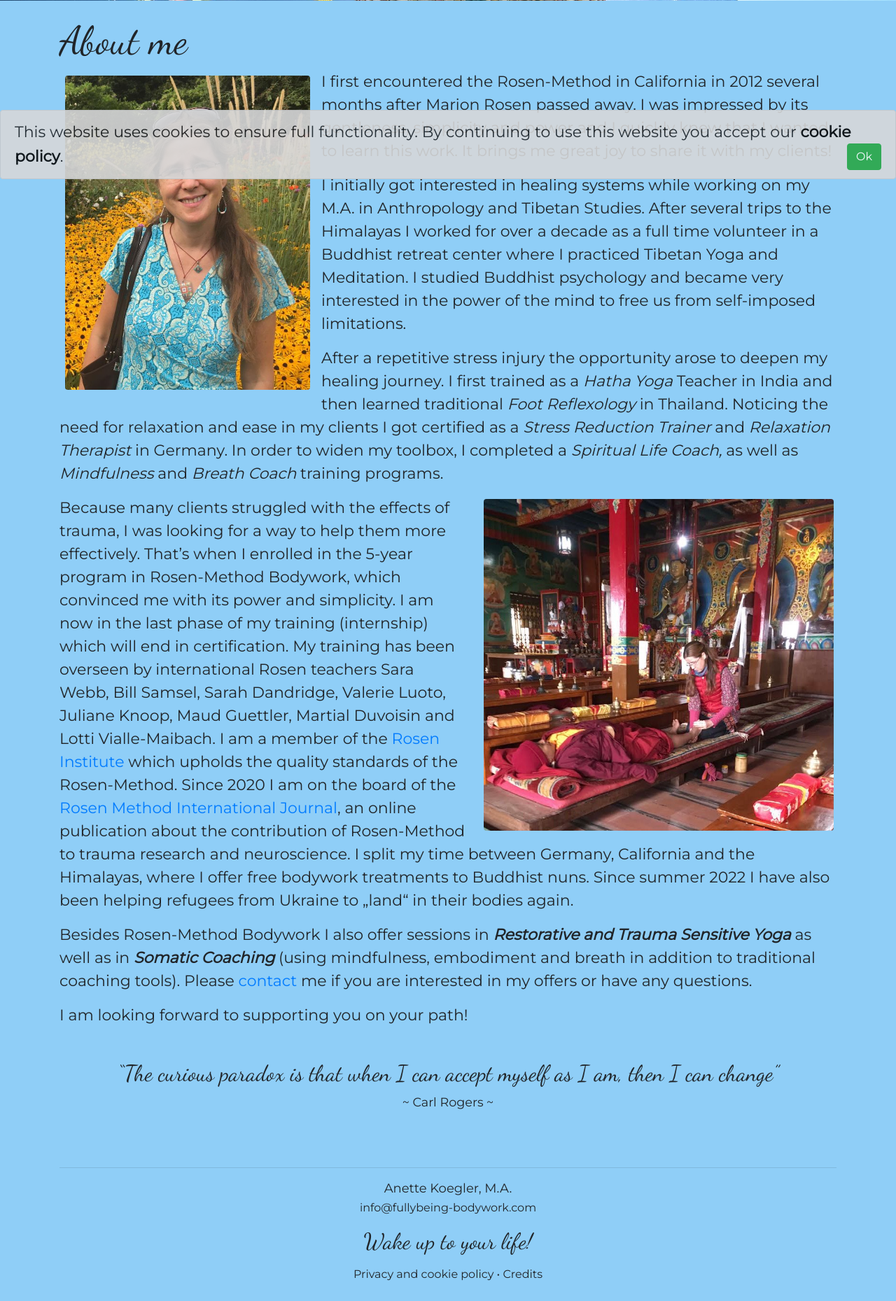
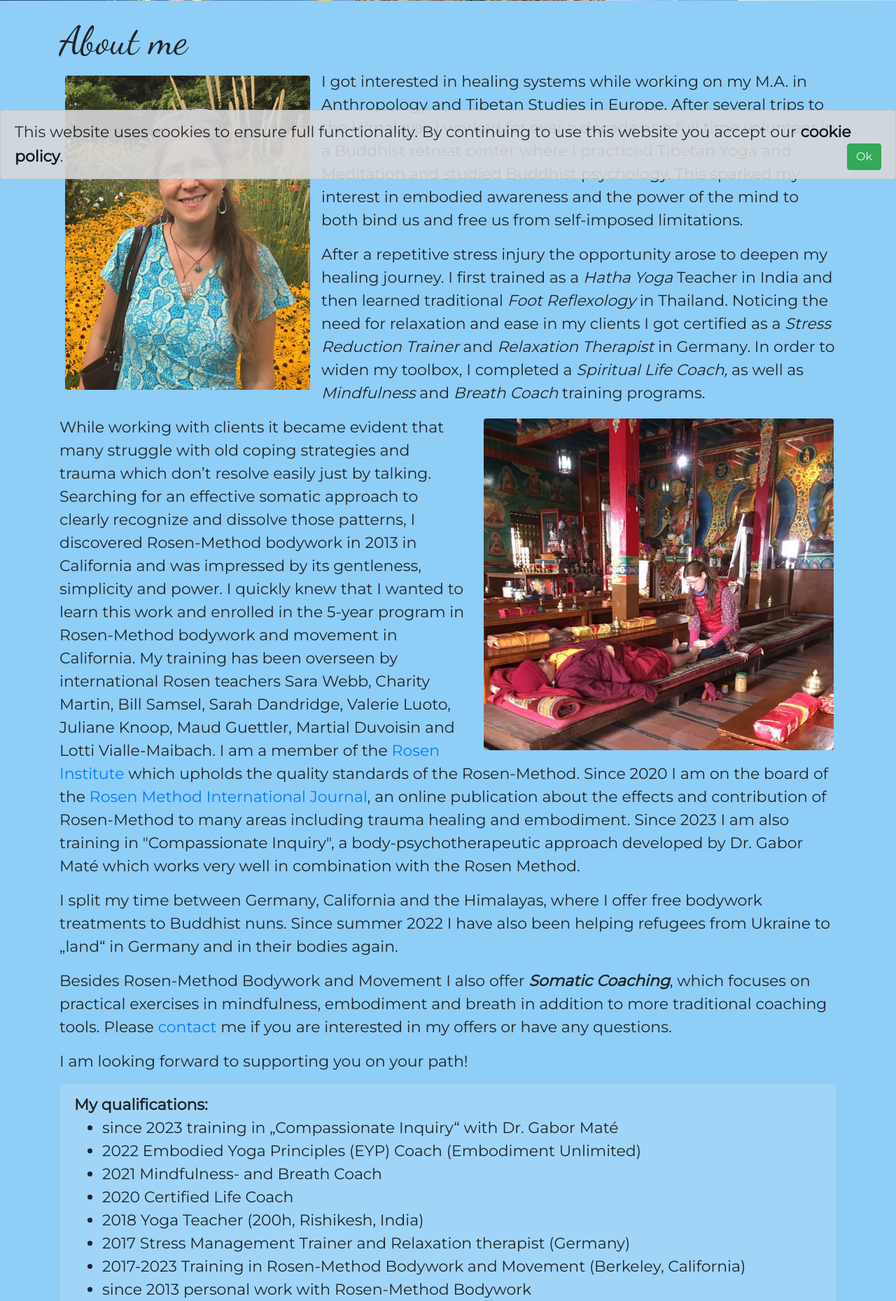
Before and after one commit to thorndeux/webpage_anette, a Flask app: page /about in a window 1280 px wide. Shown: the part 544-2403 px from the top of the page at 70% size. Before the commit the page ends 2374 px from the top, so only its background shows below. Run offline with Flask 2, Linux system fonts and the light colour scheme; some libraries are stand-ins or nearby versions.

Commit message:
feat: Update `About me` content
- Makes editorial changes to `About me` page
- Adjusts pricing information on `Session` page

```diff
--- a/static/css/styles.css
+++ b/static/css/styles.css
@@ -235,6 +235,10 @@ picture {
   }
 }
 
-.text-box {
+.text-box-session {
   background-color: #ffe0b3 !important;
 }
+
+.text-box-about {
+  background-color: #a0d5f8 !important;
+}
--- a/templates/about.html
+++ b/templates/about.html
@@ -1,16 +1,58 @@
-{% extends "layout.html" %} {% block description_de -%} Die Arbeit mit der
-Rosen-Methode macht mir viel Freude. Sie passt mit ihrer sanften und
-respektvollen Berührung wunderbar zu meiner Arbeit als Entspannungstherapeutin
-und Mindfulness Coach. {%- endblock description_de %} {% block description_en
--%} I enjoy helping my clients with Rosen-Method bodywork sessions. With its
-gentle and mindful touch it complements my work as a Relaxation Teacher and
-Mindfulness Coach. {%- endblock description_en %} {% block title_de %} Über
-Mich: Anette Kögler {% endblock title_de %} {% block title_en %} About Me:
-Anette Koegler {% endblock title_en %} {% block color %} #8fcef7 {% endblock %}
-{% block slogan %} {% endblock %} {% block slogan2 %} {% endblock %} {% set img
-= "stupa" %} {% set alt = "Prayer Flags" %} {% block alert %} {% endblock %} {%
-block heading %} <span lang="en">About me</span><span lang="de">Über mich</span>
-{% endblock %} {% block main %}
+<!-- prettier-ignore -->
+{% extends "layout.html" %}
+
+<!-- prettier-ignore -->
+{% block description_de -%}
+  Die Arbeit mit der Rosen-Methode macht mir viel Freude. Sie passt mit ihrer sanften und
+  respektvollen Berührung wunderbar zu meiner Arbeit als Entspannungstherapeutin
+  und Mindfulness Coach.
+{%- endblock description_de %}
+
+<!-- prettier-ignore -->
+{% block description_en -%}
+  I enjoy helping my clients with Rosen-Method bodywork sessions. With its
+  gentle and mindful touch it complements my work as a Relaxation Teacher and
+  Mindfulness Coach.
+{%- endblock description_en %}
+
+<!-- prettier-ignore -->
+{% block title_de %}
+  Über Mich: Anette Kögler
+{% endblock title_de %}
+
+<!-- prettier-ignore -->
+{% block title_en %}
+  About Me: Anette Koegler
+{% endblock title_en %}
+
+<!-- prettier-ignore -->
+{% block color %}
+  #8fcef7
+{% endblock %}
+
+<!-- prettier-ignore -->
+{% block slogan %}
+{% endblock %}
+
+<!-- prettier-ignore -->
+{% block slogan2 %}
+{% endblock %}
+
+<!-- prettier-ignore -->
+{% set img = "stupa" %}
+{% set alt = "Prayer Flags" %}
+
+<!-- prettier-ignore -->
+{% block alert %} {% endblock %}
+
+<!-- prettier-ignore -->
+{% block heading %}
+<span lang="en">About me</span>
+<span lang="de">Über mich</span>
+{% endblock %}
+
+<!-- prettier-ignore -->
+{% block main %}
 <img
   src="static/images/Anette_2_cropped.jpg"
   class="img-fluid blockPic rounded float-left m-2 mr-3 ml-0"
@@ -19,18 +61,12 @@ block heading %} <span lang="en">About me</span><span lang="de">Über mich</span
 />
 <div lang="en">
   <p>
-    I first encountered the Rosen-Method in California in 2012 several months
-    after Marion Rosen passed away. I was impressed by its gentleness,
-    simplicity and power and I quickly knew that I wanted to learn this work. It
-    brings me great joy to share it with my clients!
-  </p>
-  <p>
-    I initially got interested in healing systems while working on my M.A. in
-    Anthropology and Tibetan Studies. After several trips to the Himalayas I
-    worked for over a decade as a full time volunteer in a Buddhist retreat
-    center where I practiced Tibetan Yoga and Meditation. I studied Buddhist
-    psychology and became very interested in the power of the mind to free us
-    from self-imposed limitations.
+    I got interested in healing systems while working on my M.A. in Anthropology
+    and Tibetan Studies in Europe. After several trips to the Himalayas I worked
+    for over a decade as a full time volunteer in a Buddhist retreat center
+    where I practiced Tibetan Yoga and Meditation and studied Buddhist
+    psychology. This sparked my interest in embodied awareness and the power of
+    the mind to both bind us and free us from self-imposed limitations.
   </p>
   <p>
     After a repetitive stress injury the opportunity arose to deepen my healing
@@ -48,34 +84,64 @@ block heading %} <span lang="en">About me</span><span lang="de">Über mich</span
     alt="Foot massage"
   />
   <p class="text-left text-md-justify">
-    Because many clients struggled with the effects of trauma, I was looking for
-    a way to help them more effectively. That’s when I enrolled in the 5-year
-    program in Rosen-Method Bodywork, which convinced me with its power and
-    simplicity. I am now in the last phase of my training (internship) which
-    will end in certification. My training has been overseen by international
-    Rosen teachers Sara Webb, Bill Samsel, Sarah Dandridge, Valerie Luoto,
-    Juliane Knoop, Maud Guettler, Martial Duvoisin and Lotti Vialle-Maibach. I
-    am a member of the
+    While working with clients it became evident that many struggle with old
+    coping strategies and trauma which don’t resolve easily just by talking.
+    Searching for an effective somatic approach to clearly recognize and
+    dissolve those patterns, I discovered Rosen-Method bodywork in 2013 in
+    California and was impressed by its gentleness, simplicity and power. I
+    quickly knew that I wanted to learn this work and enrolled in the 5-year
+    program in Rosen-Method bodywork and movement in California. My training has
+    been overseen by international Rosen teachers Sara Webb, Charity Martin,
+    Bill Samsel, Sarah Dandridge, Valerie Luoto, Juliane Knoop, Maud Guettler,
+    Martial Duvoisin and Lotti Vialle-Maibach. I am a member of the
     <a href="https://roseninstitute.net" target="_blank">Rosen Institute</a>
     which upholds the quality standards of the Rosen-Method. Since 2020 I am on
     the board of the
     <a href="https://roseninstitute.net/journal/journal-volumes" target="_blank"
       >Rosen Method International Journal</a
-    >, an online publication about the contribution of Rosen-Method to trauma
-    research and neuroscience. I split my time between Germany, California and
-    the Himalayas, where I offer free bodywork treatments to Buddhist nuns.
-    Since summer 2022 I have also been helping refugees from Ukraine to „land“
-    in their bodies again.
+    >, an online publication about the effects and contribution of Rosen-Method
+    to many areas including trauma healing and embodiment. Since 2023 I am also
+    training in "Compassionate Inquiry", a body-psychotherapeutic approach
+    developed by Dr. Gabor Maté which works very well in combination with the
+    Rosen Method.
   </p>
   <p>
-    Besides Rosen-Method Bodywork I also offer sessions in
-    <strong><i>Restorative and Trauma Sensitive Yoga</i></strong> as well as in
-    <strong><i>Somatic Coaching</i></strong> (using mindfulness, embodiment and
-    breath in addition to traditional coaching tools). Please
-    <a href="/contact">contact</a> me if you are interested in my offers or have
-    any questions.
+    I split my time between Germany, California and the Himalayas, where I offer
+    free bodywork treatments to Buddhist nuns. Since summer 2022 I have also
+    been helping refugees from Ukraine to „land“ in Germany and in their bodies
+    again.
+  </p>
+  <p>
+    Besides Rosen-Method Bodywork and Movement I also offer
+    <strong><i>Somatic Coaching</i></strong
+    >, which focuses on practical exercises in mindfulness, embodiment and
+    breath in addition to more traditional coaching tools. Please
+    <a href="/contact">contact</a>
+    me if you are interested in my offers or have any questions.
   </p>
   <p>I am looking forward to supporting you on your path!</p>
+  <div class="alert shadow-sm text-box-about">
+    <strong>My qualifications:</strong>
+    <ul class="mb-0">
+      <li>
+        since 2023 training in „Compassionate Inquiry“ with Dr. Gabor Maté
+      </li>
+      <li>2022 Embodied Yoga Principles (EYP) Coach (Embodiment Unlimited)</li>
+      <li>2021 Mindfulness- and Breath Coach</li>
+      <li>2020 Certified Life Coach</li>
+      <li>2018 Yoga Teacher (200h, Rishikesh, India)</li>
+      <li>2017 Stress Management Trainer and Relaxation therapist (Germany)</li>
+      <li>
+        2017-2023 Training in Rosen-Method Bodywork and Movement (Berkeley,
+        California)
+      </li>
+      <li>since 2013 personal work with Rosen-Method Bodywork</li>
+      <li>2004-2016 full time volunteer in Buddhist centers in California</li>
+      <li>
+        1998-2004 Graduate Studies in Anthropology and Tibetan Studies (MA)
+      </li>
+    </ul>
+  </div>
   <img
     src="static/images/foot_massage.jpeg"
     class="d-sm-none img-fluid rounded mx-auto d-block"
@@ -89,13 +155,6 @@ block heading %} <span lang="en">About me</span><span lang="de">Über mich</span
 </div>
 <div lang="de">
   <p>
-    Kennengelernt habe ich die Rosen-Methode 2012 in Kalifornien kurz nach dem
-    Tod ihrer Begründerin, der Physiotherapeutin Marion Rosen. Die Sanftheit,
-    Direktheit und Kraft dieser Körperarbeit haben mich gleich beeindruckt. Es
-    stand schnell fest, dass ich die Rosen-Methode lernen wollte und es macht
-    mir viel Freude, sie heute mit meinen Klienten teilen zu können!
-  </p>
-  <p>
     Die Heiltraditionen verschiedener Völker haben mich schon seit meinem
     Ethnologie und Tibetologie Studium in Berlin fasziniert. Durch mehrere
     Reisen in den Himalaya und langjährige Arbeit in einem buddhistischen
@@ -105,16 +164,15 @@ block heading %} <span lang="en">About me</span><span lang="de">Über mich</span
     aufgedeckt und in ein befreites und waches Da-Sein verwandelt werden können.
   </p>
   <p>
-    Nach einer Verletzung am Arm entstand der Wunsch, mich intensiver mit
-    Heilung zu beschäftigen. Ich schloss eine <i>Hatha Yoga</i> Ausbildung in
-    Indien ab und lernte dann die traditionelle <i>Fuß-Reflexologie</i> in
-    Thailand. Da viele meiner Klienten unter Stress litten und sich mehr
-    Entspannung wünschten, folgte die Zertifizierung zur
-    <i>Entspannungstherapeutin</i> und <i>Stress-Management-Trainer</i> in
-    Deutschland. Um meine Toolbox zu erweitern und Menschen zu helfen, ihre
-    Lebensträume umzusetzen, machte ich eine Ausbildung zum
-    <i>Spiritual Life Coach,</i> sowie zum <i>Mindfulness</i> und
-    <i>Atem Coach</i>.
+    Nach einer Armverletzung entstand der Wunsch, mich intensiver mit Heilung zu
+    beschäftigen. Ich schloss eine <i>Hatha Yoga</i> Ausbildung in Indien ab und
+    lernte dann die traditionelle <i>Fuß-Reflexologie</i> in Thailand. Da viele
+    meiner Klienten unter Stress litten und sich mehr Entspannung wünschten,
+    folgte die Zertifizierung zur <i>Entspannungstherapeutin</i> und
+    <i>Stress-Management-Trainer</i> in Deutschland. Um meine Toolbox zu
+    erweitern und Menschen zu helfen, ihre Lebensträume umzusetzen, machte ich
+    eine Ausbildung zum <i>Spiritual Life Coach,</i> sowie zum
+    <i>Mindfulness</i> und <i>Atem Coach</i>.
   </p>
   <img
     src="static/images/foot_massage.jpeg"
@@ -123,34 +181,69 @@ block heading %} <span lang="en">About me</span><span lang="de">Über mich</span
     alt="Foot massage"
   />
   <p class="text-left text-md-justify">
-    Auf der Suche nach einer Technik die Menschen helfen kann, ihre unbewussten
-    Muster zu sehen und zu lösen, fand ich schliesslich die Rosen-Methode. Ich
-    entschied mich für die ausführliche 5-jährige Ausbildung und befinde mich im
-    Moment im letzten Abschnitt, welcher der Zertifizierung voraus geht. Mein
+    Im Umgang mit meinen Klienten wurde schnell deutlich, das sich viele
+    Menschen mit alten, frühkindlichen Bewältigungsstrategien selber im Weg
+    stehen und das sich diese nicht immer durch Gespräche allein lösen lassen.
+    Auf der Suche nach einer somatischen Technik, die dabei helfen kann, diese
+    unbewussten Muster zu sehen und zu lösen, fand ich schliesslich die
+    Rosen-Methode Körperarbeit. Kennengelernt habe ich die Methode 2013 in
+    Kalifornien und ihre Sanftheit, Direktheit und Kraft haben mich gleich
+    beeindruckt. Es stand schnell fest, dass ich die Rosen-Methode lernen wollte
+    und ich entschied mich für die ausführliche 5-jährige Ausbildung. Mein
     Wissen habe ich bei international renommierten Rosen-Lehrern wie Juliane
     Knoop, Maud Guettler, Martial Duvoisin, Lotti Vialle-Maibach, Valerie Luoto,
-    Bill Samsel, Sarah Dandridge und Sara Webb erworben. Ich bin seit 2019
-    Mitglied im
+    Bill Samsel, Sarah Dandridge, Charity Martin und Sara Webb erworben. Ich bin
+    seit 2019 Mitglied im
     <a href="https://roseninstitute.net" target="_blank">Rosen Institute</a>,
     das die Qualität und die Standards der Rosen-Methode schützt und erhält.
     Seit 2020 bin ich Redaktionsmitglied des “<a
       href="https://roseninstitute.net/journal/journal-volumes"
       target="_blank"
       >Rosen Method International Journal</a
-    >”, einer Online Publikation zu den Themen Trauma Heilung, Neuroscience und
-    Rosen Methode. Ich teile meine Zeit zwischen Deutschland, Kalifornien und
-    dem Himalaya, wo ich seit mehreren Jahren ehrenamtlich buddhistische Nonnen
-    behandle. Außerdem arbeite ich seit Sommer 2022 mit Flüchtlingen aus der
-    Ukraine, denen ich helfe, in Deutschland und in ihrem Körper anzukommen.
+    >”, einer Online Publikation von Artikeln und Studien zum Effekt der
+    Rosen-Methode im Bereich von Stress, psychosomatischen Erkrankungen und
+    Traumaheilung. Ausserdem befinde ich mich seit 2023 ich mich in Ausbildung
+    in "Compassionate Inquiry", einem körper-psychotherapeutischem Ansatz, die
+    von dem kanadischen Arzt Dr. Gabor Maté enwickelt wurde und ergänzend zur
+    Rosen Methode sehr wirksam ist.
+  </p>
+  <p>
+    Ich teile meine Zeit zwischen Deutschland, Kalifornien und dem Himalaya, wo
+    ich seit mehreren Jahren buddhistische Nonnen behandle. Außerdem arbeite ich
+    seit Sommer 2022 mit Flüchtlingen aus der Ukraine, denen ich helfe, in
+    Deutschland und in ihrem Körper anzukommen.
   </p>
   <p>
     Neben der Rosen-Methode biete ich auch individuelle Sitzungen in
-    <strong><i>Embodied Coaching</i></strong> an. Hier liegt der Fokus auf
-    Achtsamkeit, Atem und ausgewählten Yogaübungen, die ergänzend zu
-    traditionellen Coaching Tools verwendet werden. Bei Interesse oder Fragen
-    benutzen Sie gerne das <a href="/contact">Kontaktformular</a>.
+    <strong><i>Embodied Coaching</i></strong> an. Hierbei werde einfache aber
+    effektive Achtsamkeits-, Atem- und Yogaübungen ergänzend zu traditionellen
+    Coaching Tools verwendet. Bei Interesse oder Fragen benutzen Sie gerne das
+    <a href="/contact">Kontaktformular</a>.
   </p>
   <p>Ich freue mich darauf, Sie ein Stück auf Ihrem Weg begleiten zu dürfen!</p>
+  <div class="alert shadow-sm text-box-about">
+    <strong>Meine Qualifikationen:</strong>
+    <ul class="mb-0">
+      <li>
+        seit 2023 in Ausbildung in „Compassionate Inquiry“ mit Dr. Gabor Maté
+      </li>
+      <li>seit 2022 Embodied Yoga Principles (EYP) Coach</li>
+      <li>seit 2021 Achtsamkeits- und Atem Coach</li>
+      <li>seit 2020 Certified Life Coach</li>
+      <li>seit 2018 Yoga Lehrerin (200 Stunden, Rishikesh, Indien)</li>
+      <li>seit 2017 Entspannungstherapeutin und Stress Management Trainerin</li>
+      <li>
+        2017-2023 Ausbildung in Rosen-Methode Körperarbeit und Movement an der
+        Schule für Rosen-Methode in Berkeley, Kalifornien.
+      </li>
+      <li>
+        2004-2016 Aufenthalt in einem buddhistische Zentrum in Kalifornien/USA.
+        Praxis und Studium buddhistischer Lehren, Tätigkeit als Sprachlehrerin
+        für Tibetisch, Leitung einer Buchbinderei.
+      </li>
+      <li>1998-2004 Studium Ethnologie und Tibetologie (M.A.)</li>
+    </ul>
+  </div>
   <img
     src="static/images/foot_massage.jpeg"
     class="d-sm-none img-fluid rounded mx-auto d-block"
```
Also changed, not shown: templates/session.html (+54 -25 lines).
